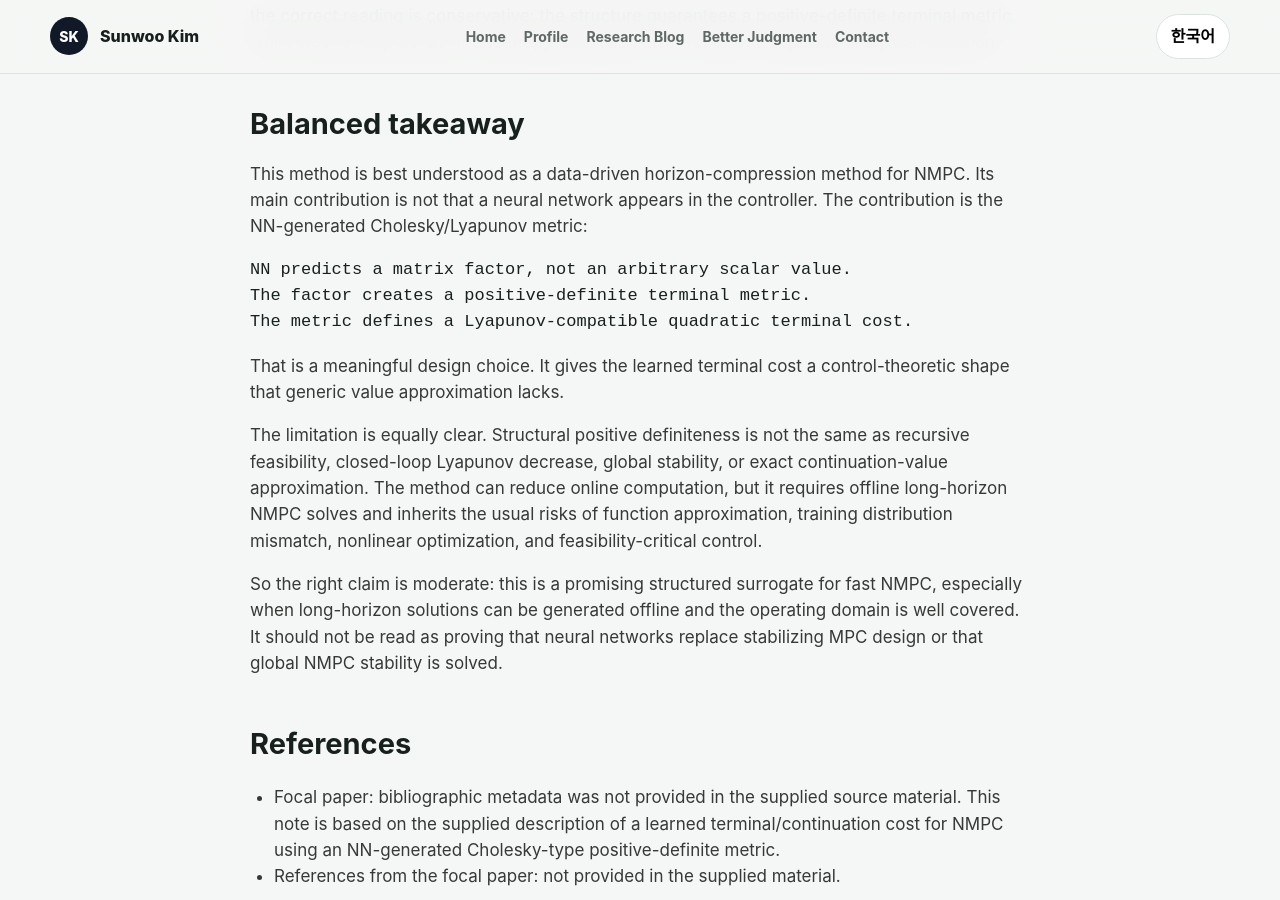
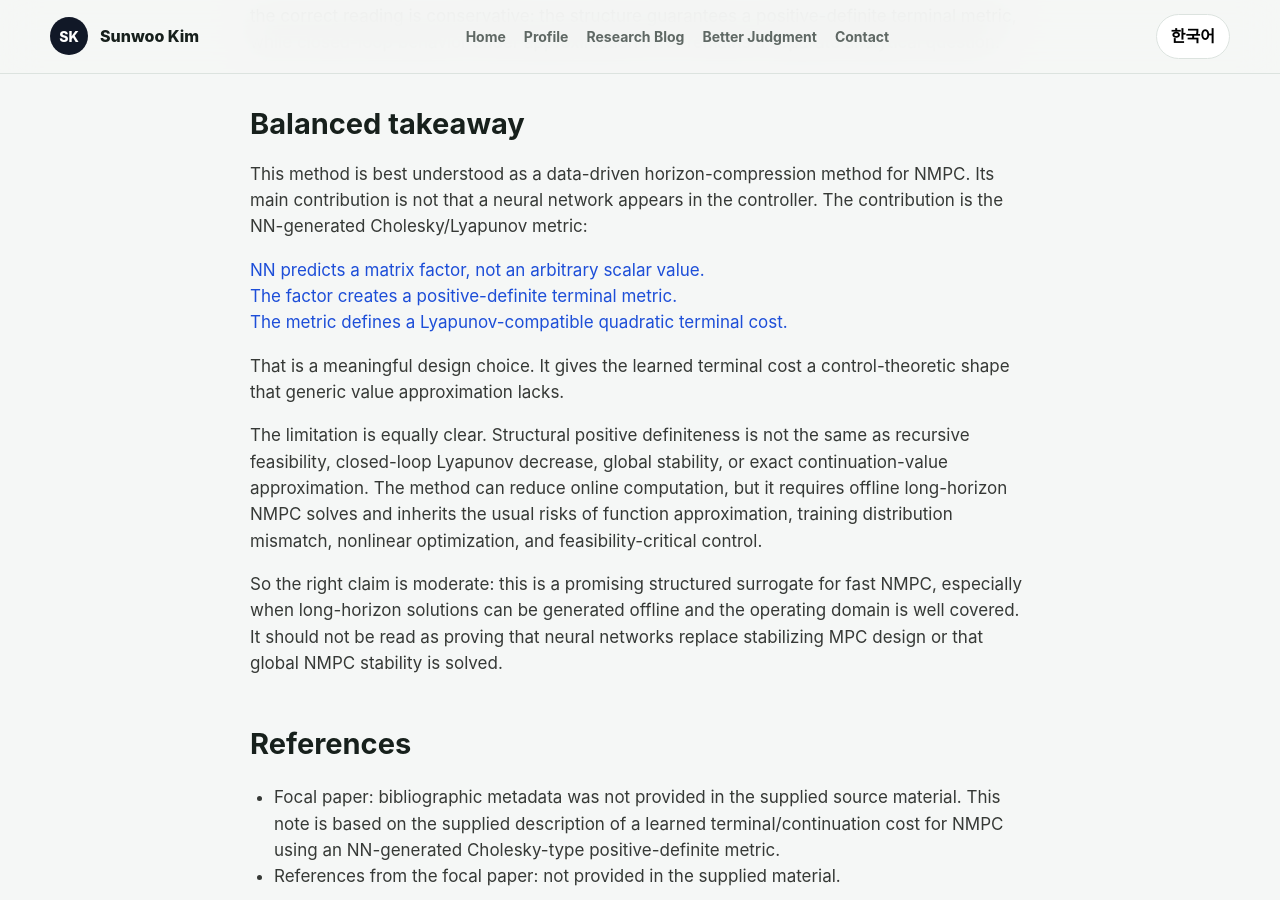
Before and after one commit to SunBooGermany/SunBooGermany.github.io, a Jekyll site: the page built from _posts/2026-05-30-nonlinear-optimization-nn-generated-lyapunov-metric-nmpc.md, in a window 1280 px wide and 900 px high, scrolled down 5753 px. Built offline with Jekyll 4.4.1, drawn with Linux system fonts in a browser that asks for light colours.

Commit message:
Style NMPC metric takeaway as blue text

````diff
--- a/_posts/2026-05-30-nonlinear-optimization-nn-generated-lyapunov-metric-nmpc.md
+++ b/_posts/2026-05-30-nonlinear-optimization-nn-generated-lyapunov-metric-nmpc.md
@@ -269,11 +269,11 @@ The supplied material does not establish that such an error-aware theorem is pro
 
 This method is best understood as a data-driven horizon-compression method for NMPC. Its main contribution is not that a neural network appears in the controller. The contribution is the NN-generated Cholesky/Lyapunov metric:
 
-```text
-NN predicts a matrix factor, not an arbitrary scalar value.
-The factor creates a positive-definite terminal metric.
+<p style="color: #1d4ed8;">
+NN predicts a matrix factor, not an arbitrary scalar value.<br>
+The factor creates a positive-definite terminal metric.<br>
 The metric defines a Lyapunov-compatible quadratic terminal cost.
-```
+</p>
 
 That is a meaningful design choice. It gives the learned terminal cost a control-theoretic shape that generic value approximation lacks.
 
@@ -525,11 +525,11 @@ Positive definiteness는 Lyapunov decrease를 의미하지 않는다. 어떤 함
 
 이 방법은 NMPC를 위한 data-driven horizon-compression method로 이해하는 것이 가장 적절하다. 핵심 기여는 controller 안에 neural network가 들어간다는 사실이 아니다. 핵심은 NN-generated Cholesky/Lyapunov metric이다.
 
-```text
-NN predicts a matrix factor, not an arbitrary scalar value.
-The factor creates a positive-definite terminal metric.
-The metric defines a Lyapunov-compatible quadratic terminal cost.
-```
+<p style="color: #1d4ed8;">
+신경망은 임의의 scalar value가 아니라 matrix factor를 예측한다.<br>
+그 factor는 positive-definite terminal metric을 만든다.<br>
+그 metric은 Lyapunov-compatible quadratic terminal cost를 정의한다.
+</p>
 
 이는 의미 있는 설계 선택이다. generic value approximation에는 없는 control-theoretic shape를 learned terminal cost에 부여한다.
 
````
